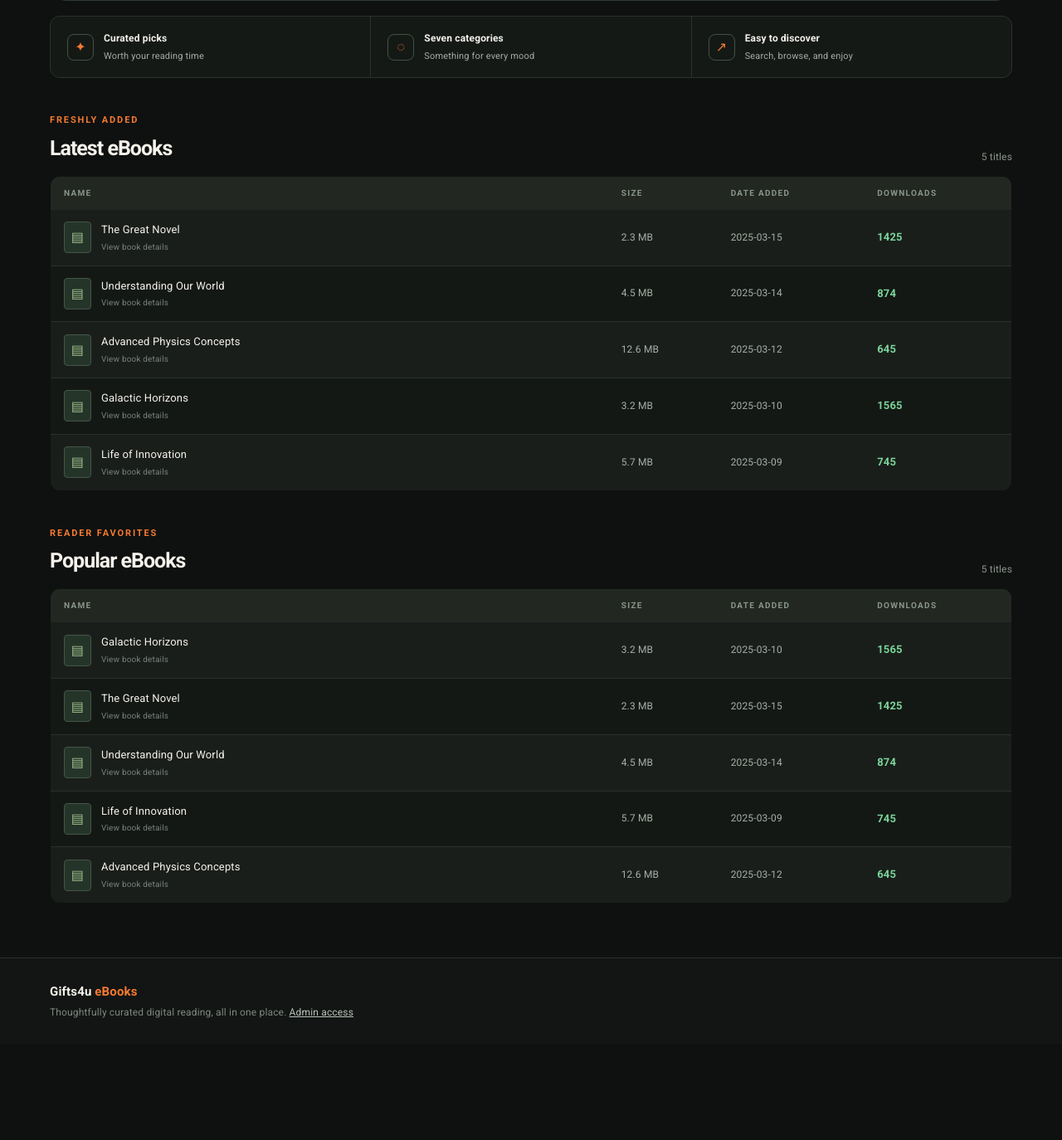
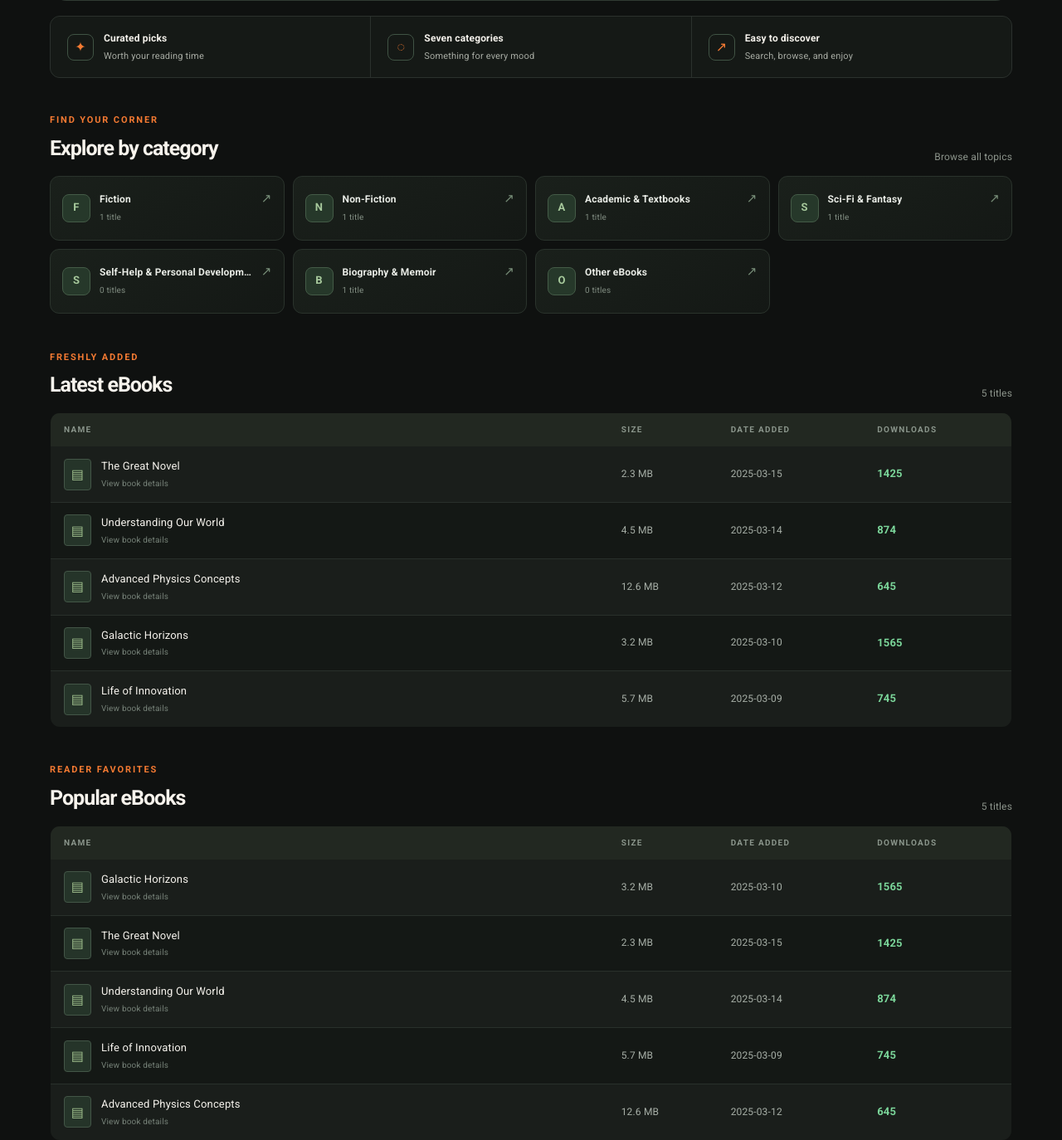
Before and after one commit to Git-Hub-Club/Gifts4u, a Flask app: page / in a window 1280 px wide. Shown: the part 514-1888 px from the top of the page at 83% size. Before the commit the page ends 1741 px from the top, so only its background shows below. Run offline with Flask 3, Linux system fonts and the light colour scheme.

Commit message:
Update main application logic and styling
Replit-Commit-Author: Agent

```diff
--- a/app.py
+++ b/app.py
@@ -51,10 +51,18 @@ def index():
     data = load_data()
     latest_files = sorted(data['files'], key=lambda x: x.get('added_date', ''), reverse=True)[:20]
     popular_files = sorted(data['files'], key=lambda x: x.get('downloads', 0), reverse=True)[:20]
+    category_counts = [
+        {
+            **category,
+            "count": sum(1 for file in data['files'] if file.get('category_id') == category.get('id'))
+        }
+        for category in data['categories']
+    ]
     return render_template('index.html',
                           categories=data['categories'],
                           latest_files=latest_files,
-                          popular_files=popular_files)
+                          popular_files=popular_files,
+                          category_counts=category_counts)
 
 @app.route('/category/<category_id>')
 def category(category_id):
--- a/static/css/style.css
+++ b/static/css/style.css
@@ -897,6 +897,89 @@ nav {
   font-size: 11px;
 }
 
+.category-explorer {
+  margin-bottom: 44px;
+}
+
+.category-grid {
+  display: grid;
+  grid-template-columns: repeat(4, 1fr);
+  gap: 10px;
+}
+
+.category-card {
+  position: relative;
+  display: flex;
+  min-height: 78px;
+  box-sizing: border-box;
+  align-items: center;
+  gap: 11px;
+  overflow: hidden;
+  padding: 14px;
+  border: 1px solid #2a332c;
+  border-radius: 11px;
+  background: linear-gradient(145deg, #1a201b, #141815);
+  color: var(--text-color);
+  text-decoration: none;
+  transition: border-color .2s, background .2s, transform .2s;
+}
+
+.category-card:hover {
+  border-color: #637762;
+  background: #202a22;
+  transform: translateY(-2px);
+}
+
+.category-icon {
+  display: grid;
+  width: 32px;
+  height: 32px;
+  flex: 0 0 32px;
+  place-items: center;
+  border: 1px solid #445b47;
+  border-radius: 8px;
+  background: #26382a;
+  color: #a7c99c;
+  font-size: 13px;
+  font-weight: 700;
+}
+
+.category-card-copy {
+  min-width: 0;
+}
+
+.category-card strong,
+.category-card small {
+  display: block;
+  overflow: hidden;
+  text-overflow: ellipsis;
+  white-space: nowrap;
+}
+
+.category-card strong {
+  color: #e8ebe5;
+  font-size: 12px;
+}
+
+.category-card small {
+  margin-top: 4px;
+  color: #818d82;
+  font-size: 10px;
+}
+
+.category-arrow {
+  align-self: flex-start;
+  margin-left: auto;
+  color: #778d78;
+  font-size: 15px;
+  transition: color .2s, transform .2s;
+}
+
+.category-card:hover .category-arrow {
+  color: var(--link-color);
+  transform: translate(2px, -2px);
+}
+
 .library-section {
   margin-bottom: 42px;
 }
@@ -1211,6 +1294,7 @@ footer a { color: #b8c1b8; }
   .hero-art { position: absolute; right: -35px; bottom: -4px; opacity: .32; transform: scale(.8); }
   .feature-strip { grid-template-columns: 1fr; }
   .feature-strip > div { padding: 13px 16px; }
+  .category-grid { grid-template-columns: repeat(2, 1fr); }
   .section-heading h2 { font-size: 22px; }
   .file-table { display: block; }
   .file-table thead { display: none; }
@@ -1239,6 +1323,7 @@ footer a { color: #b8c1b8; }
 @media (max-width: 430px) {
   .hero h1 { font-size: 35px; }
   .hero p { font-size: 13px; }
+  .category-grid { grid-template-columns: 1fr; }
   .section-count { display: none; }
   .file-meta { gap: 8px; }
   .file-meta-item { padding: 10px; }
--- a/templates/index.html
+++ b/templates/index.html
@@ -24,6 +24,25 @@
         <div><span class="feature-icon">◌</span><span><strong>Seven categories</strong><small>Something for every mood</small></span></div>
         <div><span class="feature-icon">↗</span><span><strong>Easy to discover</strong><small>Search, browse, and enjoy</small></span></div>
     </div>
+
+    <section class="category-explorer" aria-labelledby="category-heading">
+        <div class="section-heading">
+            <div><span class="eyebrow">Find your corner</span><h2 id="category-heading">Explore by category</h2></div>
+            <span class="section-count">Browse all topics</span>
+        </div>
+        <div class="category-grid">
+            {% for category in category_counts %}
+            <a class="category-card" href="{{ url_for('category', category_id=category.id) }}">
+                <span class="category-icon">{{ category.name[0] }}</span>
+                <span class="category-card-copy">
+                    <strong>{{ category.name }}</strong>
+                    <small>{{ category.count }} title{% if category.count != 1 %}s{% endif %}</small>
+                </span>
+                <span class="category-arrow" aria-hidden="true">↗</span>
+            </a>
+            {% endfor %}
+        </div>
+    </section>
 
     <section id="latest" class="library-section">
         <div class="section-heading">
```
